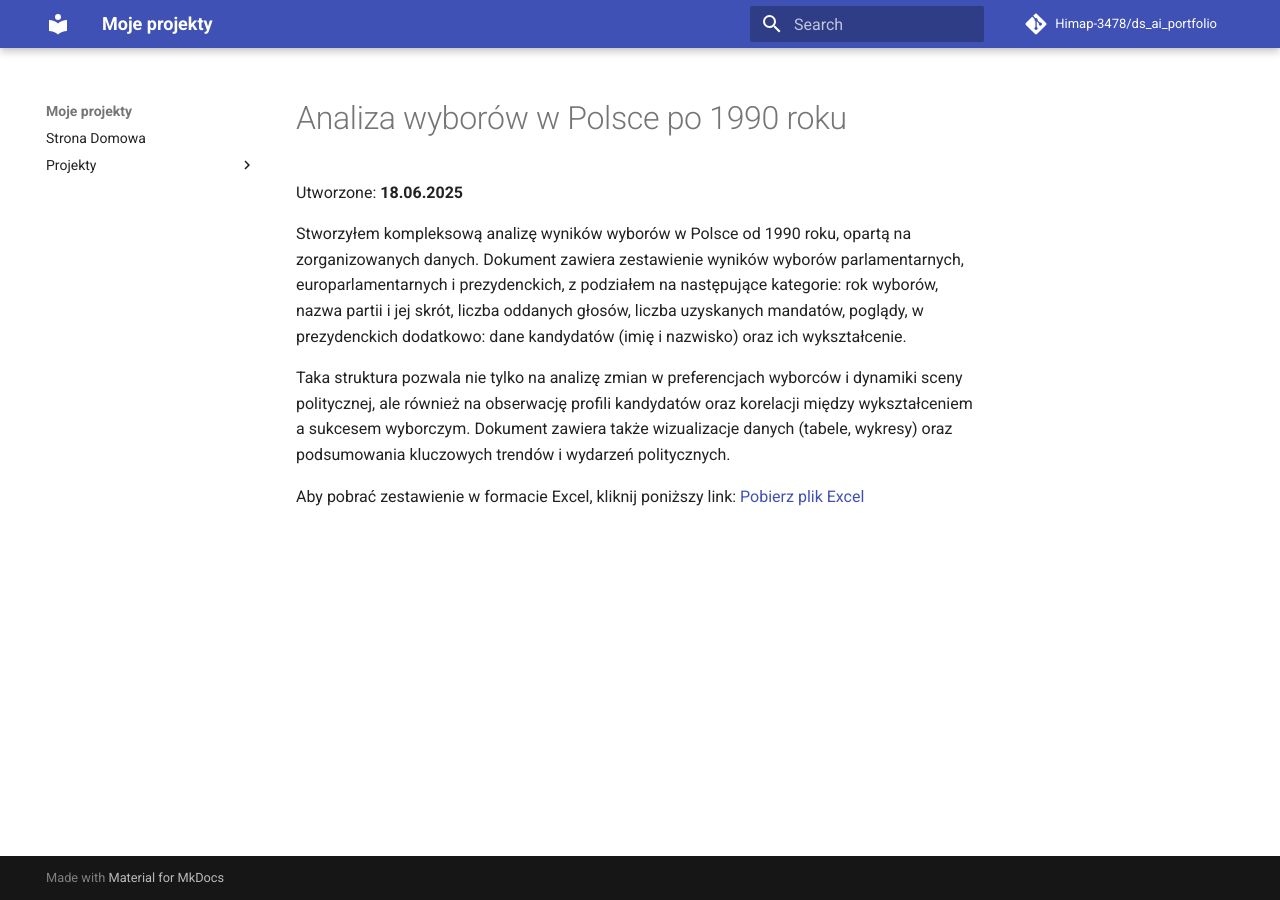
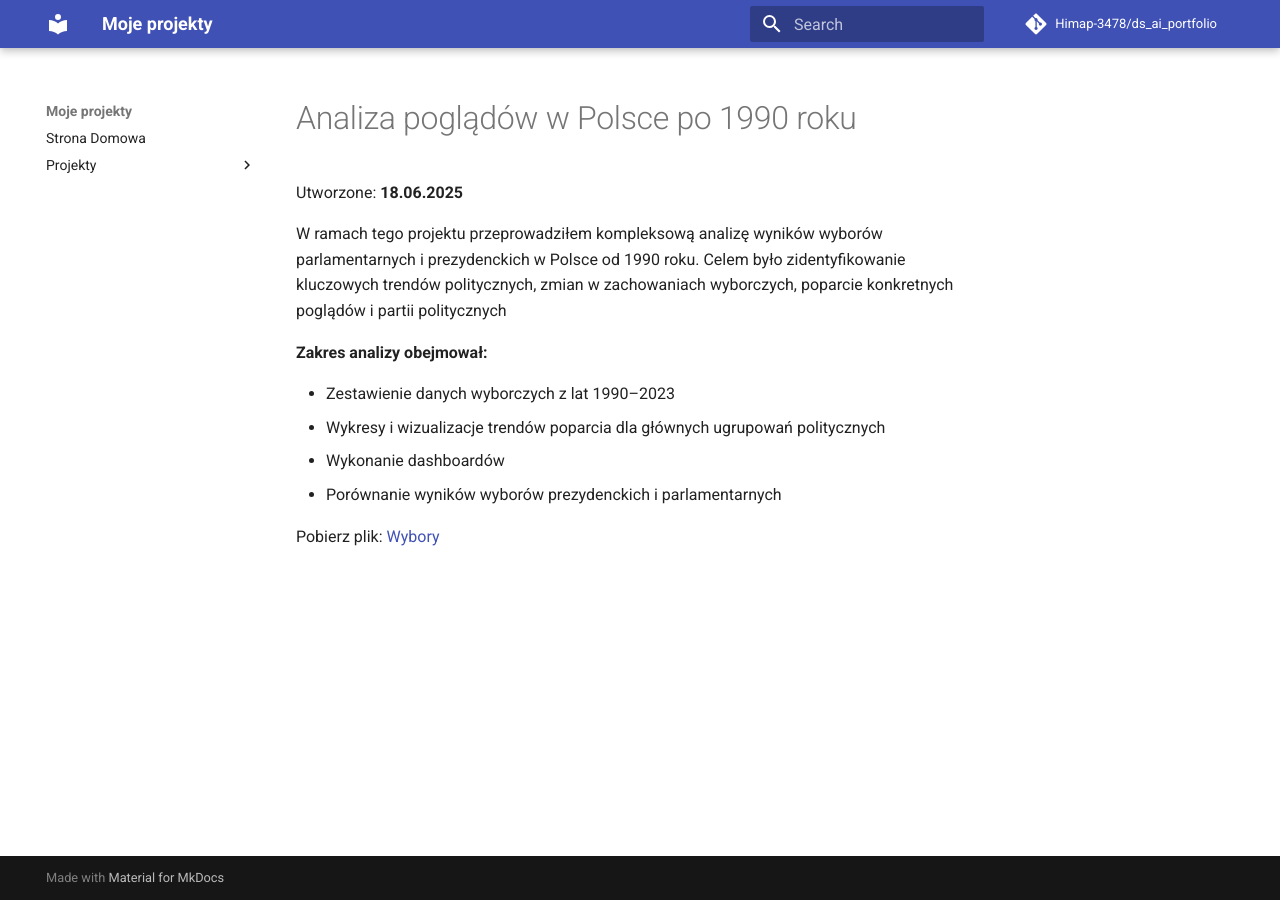
Before and after one commit to Himap-3478/ds_ai_portfolio, an MkDocs documentation site: the page built from docs/Analiza_pogladow/doc/index.md, in a window 1280 px wide. Built offline with MkDocs 1.6.1 and Material for MkDocs 9.7.7, drawn with Linux system fonts in a browser that asks for light colours; comment, search, counter and statistics services are not loaded.

Commit message:
aktualizacja 1.0.4

```diff
--- a/docs/Analiza_pogladow/doc/index.md
+++ b/docs/Analiza_pogladow/doc/index.md
@@ -1,10 +1,16 @@
-# Analiza wyborów w Polsce po 1990 roku
+# Analiza poglądów w Polsce po 1990 roku
 
 Utworzone: **18.06.2025**
 
-Stworzyłem kompleksową analizę wyników wyborów w Polsce od 1990 roku, opartą na zorganizowanych danych. Dokument zawiera zestawienie wyników wyborów parlamentarnych, europarlamentarnych i prezydenckich, z podziałem na następujące kategorie: rok wyborów, nazwa partii i jej skrót, liczba oddanych głosów, liczba uzyskanych mandatów, poglądy, w prezydenckich dodatkowo: dane kandydatów (imię i nazwisko) oraz ich wykształcenie.
 
-Taka struktura pozwala nie tylko na analizę zmian w preferencjach wyborców i dynamiki sceny politycznej, ale również na obserwację profili kandydatów oraz korelacji między wykształceniem a sukcesem wyborczym. Dokument zawiera także wizualizacje danych (tabele, wykresy) oraz podsumowania kluczowych trendów i wydarzeń politycznych.
+W ramach tego projektu przeprowadziłem kompleksową analizę wyników wyborów parlamentarnych i prezydenckich w Polsce od 1990 roku. Celem było zidentyfikowanie kluczowych trendów politycznych, zmian w zachowaniach wyborczych, poparcie konkretnych poglądów i partii politycznych
 
-Aby pobrać zestawienie w formacie Excel, kliknij poniższy link:
-[Pobierz plik Excel](doc/wybory.xlsx)
+**Zakres analizy obejmował:**
+
+* Zestawienie danych wyborczych z lat 1990–2023
+* Wykresy i wizualizacje trendów poparcia dla głównych ugrupowań politycznych
+* Wykonanie dashboardów
+* Porównanie wyników wyborów prezydenckich i parlamentarnych
+
+Pobierz plik:
+[Wybory](wybory.xlsx)
```
Also changed, not shown: 2 other files.
